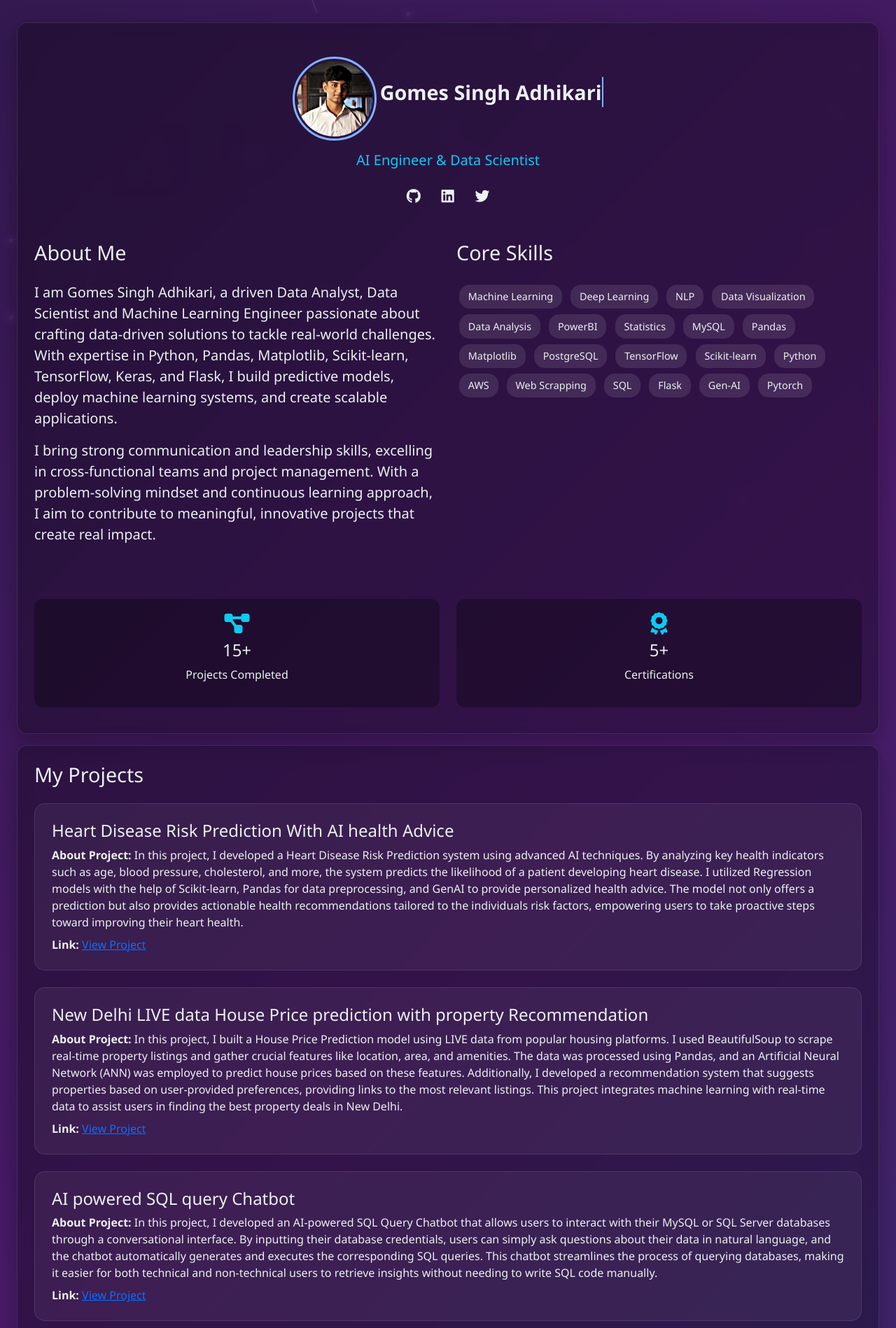
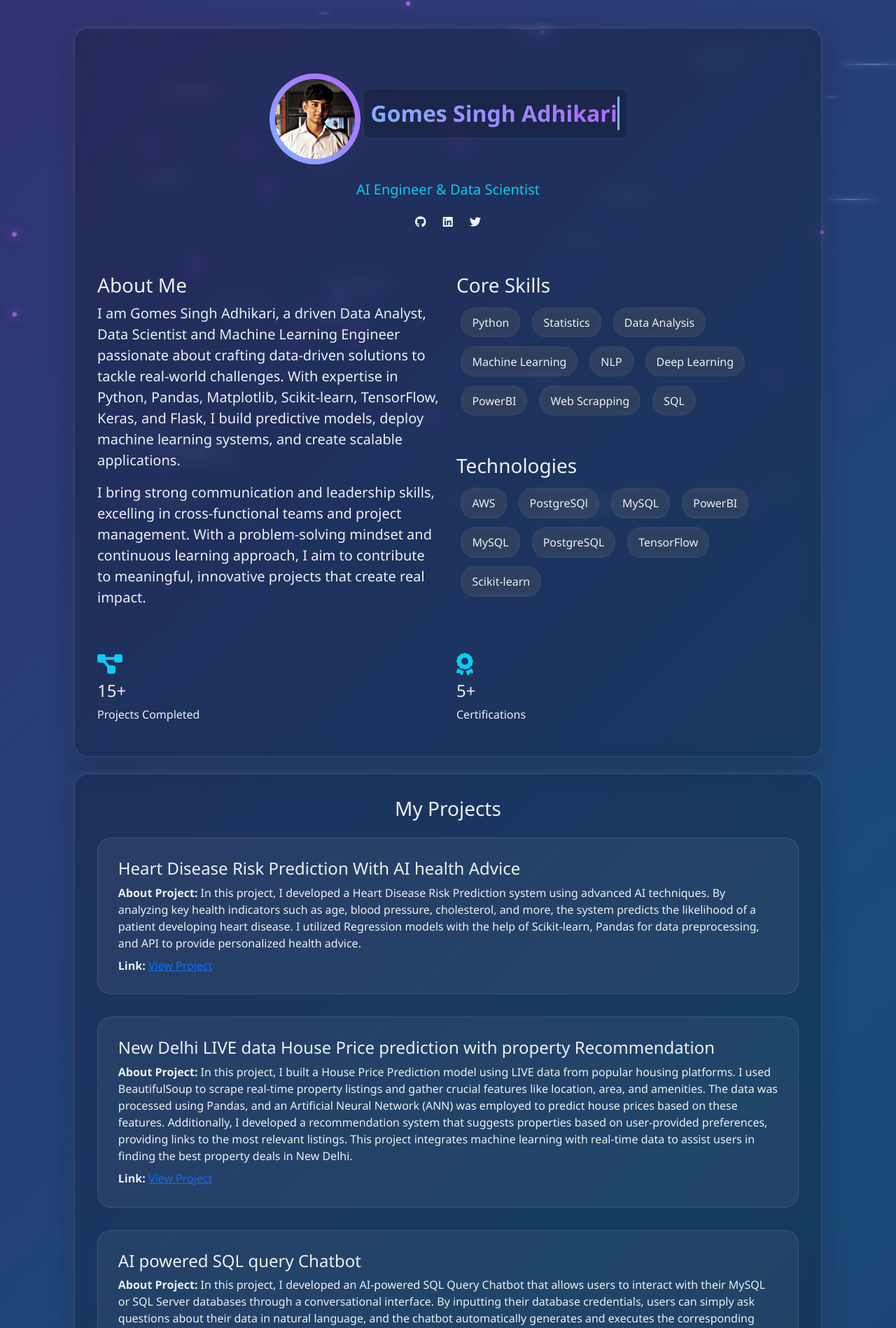
Before and after one commit to GomesAdhikari/Flask-Portfolio-Wesite-GOMES, a Flask app: page / in a window 1280 px wide. Shown: the top 1898 px of the page at 70% size. Run offline with Flask 3, Linux system fonts and the light colour scheme.

Commit message:
Added mre skills and categorised them

```diff
--- a/app.py
+++ b/app.py
@@ -5,7 +5,7 @@ app = Flask(__name__)
 PROJECTS = [
     {
         "title":'Heart Disease Risk Prediction With AI health Advice',
-        "About":'In this project, I developed a Heart Disease Risk Prediction system using advanced AI techniques. By analyzing key health indicators such as age, blood pressure, cholesterol, and more, the system predicts the likelihood of a patient developing heart disease. I utilized Regression models with the help of Scikit-learn, Pandas for data preprocessing, and GenAI to provide personalized health advice. The model not only offers a prediction but also provides actionable health recommendations tailored to the individuals risk factors, empowering users to take proactive steps toward improving their heart health.',
+        "About":'In this project, I developed a Heart Disease Risk Prediction system using advanced AI techniques. By analyzing key health indicators such as age, blood pressure, cholesterol, and more, the system predicts the likelihood of a patient developing heart disease. I utilized Regression models with the help of Scikit-learn, Pandas for data preprocessing, and API to provide personalized health advice.',
         "Link":'https://heart-disease-risk-prediction-with-ai.onrender.com/'
     },
     {
--- a/templates/index.html
+++ b/templates/index.html
@@ -11,9 +11,9 @@
     margin: 0;
     padding: 0;
     min-height: 100vh;
-            background: linear-gradient(135deg, #0a1520, #4a1b6a, #1a4b7a);
-            background-size: 300% 300%;
-            animation: gradientAnimation 10s ease infinite;
+    background: linear-gradient(135deg, #0a1520, #4a1b6a, #1a4b7a, #2c1f4a);
+    background-size: 400% 400%;
+    animation: gradientAnimation 15s ease infinite;
     font-family: 'Segoe UI', Arial, sans-serif;
     color: #ecf0f1;
     position: relative;
@@ -22,7 +22,9 @@
 
 @keyframes gradientAnimation {
     0% { background-position: 0% 50%; }
+    25% { background-position: 50% 100%; }
     50% { background-position: 100% 50%; }
+    75% { background-position: 50% 0%; }
     100% { background-position: 0% 50%; }
 }
 
@@ -34,97 +36,122 @@
     height: 100%;
     pointer-events: none;
     z-index: 0;
-            opacity: 0.6;
+    opacity: 0.8;
 }
 
 .node {
     position: absolute;
     width: 6px;
     height: 6px;
-            background-color: #4e316c;
+    background: radial-gradient(circle at center, #b266ff, #4e316c);
     border-radius: 50%;
-            animation: nodeFloat 3s infinite;
-            box-shadow: 0 0 15px #b266ff;
+    animation: nodeFloat 4s ease-in-out infinite;
+    box-shadow:
+        0 0 15px #b266ff,
+        0 0 25px rgba(178, 102, 255, 0.5),
+        0 0 35px rgba(178, 102, 255, 0.3);
+    transition: transform 0.3s ease;
+}
+
+.node:hover {
+    transform: scale(1.5);
 }
 
 .line {
     position: absolute;
-            height: 1px;
-            background-color: #bdd6fa;
-            opacity: 0.3;
+    height: 2px;
+    background: linear-gradient(90deg, transparent, #bdd6fa, transparent);
+    opacity: 0.4;
     transform-origin: left center;
-            animation: lineConnect 3s infinite;
-            box-shadow: 0 0 10px #a3c8ff;
+    animation: lineConnect 4s ease-in-out infinite;
+    box-shadow:
+        0 0 10px #a3c8ff,
+        0 0 20px rgba(163, 200, 255, 0.3);
 }
 
 @keyframes nodeFloat {
-            0%, 100% { transform: translate(0, 0) scale(1); }
-            50% { transform: translate(5px, -5px) scale(1.2); }
+    0% { transform: translate(0, 0) scale(1); filter: brightness(1); }
+    25% { transform: translate(8px, -8px) scale(1.3); filter: brightness(1.2); }
+    50% { transform: translate(0, -15px) scale(1.1); filter: brightness(1.4); }
+    75% { transform: translate(-8px, -8px) scale(1.3); filter: brightness(1.2); }
+    100% { transform: translate(0, 0) scale(1); filter: brightness(1); }
 }
 
 @keyframes lineConnect {
-            0%, 100% { opacity: 0.1; width: 0; }
-            50% { opacity: 0.4; width: 100px; }
+    0% { opacity: 0.1; width: 0; transform: scaleX(0); }
+    50% { opacity: 0.5; width: 120px; transform: scaleX(1); }
+    100% { opacity: 0.1; width: 0; transform: scaleX(0); }
 }
 
 .glass-container {
-            background: rgba(0, 0, 0, 0.3);
-            backdrop-filter: blur(10px);
-            border-radius: 15px;
+    background: rgba(0, 0, 0, 0.2);
+    backdrop-filter: blur(12px);
+    border-radius: 20px;
     border: 1px solid rgba(255, 255, 255, 0.1);
-            padding: 1.5rem;
-            margin: 1rem;
-            box-shadow: 0 8px 32px rgba(0, 0, 0, 0.3);
-            transition: transform 0.3s ease;
-            position: relative;
-            z-index: 1;
+    padding: 2rem;
+    margin: 1.5rem;
+    box-shadow:
+        0 8px 32px rgba(0, 0, 0, 0.3),
+        0 0 15px rgba(255, 255, 255, 0.1);
+    transition: all 0.4s cubic-bezier(0.4, 0, 0.2, 1);
+    transform: translateY(0);
 }
 
-        @media (max-width: 768px) {
-            .glass-container {
-                padding: 1rem;
-                margin: 0.5rem;
-            }
+.glass-container:hover {
+    transform: translateY(-5px);
+    box-shadow:
+        0 12px 40px rgba(0, 0, 0, 0.4),
+        0 0 20px rgba(255, 255, 255, 0.15);
 }
 
 .profile-section {
     text-align: center;
-            padding: 1.5rem 0;
+    padding: 2rem 0;
     position: relative;
 }
 
 .profile-image {
-            width: 120px;
-            height: 120px;
+    width: 130px;
+    height: 130px;
     border-radius: 50%;
-            border: 3px solid #80b3ff;
-            padding: 3px;
-            margin-bottom: 1rem;
-            animation: profilePulse 3s infinite;
+    border: 4px solid transparent;
+    background: linear-gradient(45deg, #80b3ff, #b266ff) border-box;
+    padding: 4px;
+    margin-bottom: 1.5rem;
+    animation: profilePulse 4s ease-in-out infinite;
+    transition: transform 0.3s ease;
 }
 
-        @media (max-width: 768px) {
-            .profile-image {
-                width: 100px;
-                height: 100px;
+.profile-image:hover {
+    transform: scale(1.05) rotate(5deg);
 }
+
+@keyframes profilePulse {
+    0% { box-shadow: 0 0 0 0 rgba(128, 179, 255, 0.4); }
+    70% { box-shadow: 0 0 0 20px rgba(128, 179, 255, 0); }
+    100% { box-shadow: 0 0 0 0 rgba(128, 179, 255, 0); }
 }
 
 .typing-container {
     display: inline-block;
-    margin: 15px 0;
-    width: fit-content;
+    margin: 20px 0;
+    padding: 10px;
+    background: rgba(0, 0, 0, 0.2);
+    border-radius: 8px;
 }
 
 .typing-text {
-    border-right: 2px solid #80b3ff;
+    border-right: 3px solid #80b3ff;
     overflow: hidden;
     white-space: nowrap;
     width: 0;
-    font-size: 1.8rem;
+    font-size: 2rem;
     font-weight: bold;
+    background: linear-gradient(45deg, #80b3ff, #b266ff);
+    -webkit-background-clip: text;
+    -webkit-text-fill-color: transparent;
     animation:
-        typing 2s steps(20, end) forwards,
+        typing 3s steps(25, end) forwards,
         blink-caret 0.75s step-end infinite;
 }
 
@@ -140,112 +167,80 @@
 
 .skill-badge {
     background: rgba(255, 255, 255, 0.1);
-            border-radius: 15px;
-            padding: 0.4rem 0.8rem;
-            margin: 0.25rem;
+    border-radius: 20px;
+    padding: 0.6rem 1rem;
+    margin: 0.4rem;
     display: inline-block;
-            transition: all 0.3s ease;
-            font-size: 0.9rem;
+    transition: all 0.3s cubic-bezier(0.4, 0, 0.2, 1);
+    cursor: pointer;
+    backdrop-filter: blur(5px);
 }
 
-        @media (max-width: 768px) {
-            .skill-badge {
-                padding: 0.3rem 0.6rem;
-                margin: 0.2rem;
-                font-size: 0.8rem;
-            }
-        }
-
-        .section-title {
-            font-size: 1.8rem;
-            margin-bottom: 1.5rem;
-            position: relative;
-            display: inline-block;
-        }
-
-        @media (max-width: 768px) {
-            .section-title {
-                font-size: 1.5rem;
-                margin-bottom: 1rem;
-            }
-
-            .lead {
-                font-size: 1rem;
-                line-height: 1.4;
-            }
-        }
-
-        .stats-card {
-            text-align: center;
-            padding: 1.2rem;
-            border-radius: 12px;
-            background: rgba(0, 0, 0, 0.3);
-            margin: 0.8rem 0;
-        }
-
-        @media (max-width: 768px) {
-            .stats-card {
-                padding: 1rem;
-                margin: 0.5rem 0;
-            }
-
-            .stats-card h4 {
-                font-size: 1.2rem;
-            }
-        }
-
-        .social-links {
-            margin-top: 1.5rem;
-        }
-
-        .social-links a {
-            color: #ecf0f1;
-            margin: 0 0.8rem;
-            font-size: 1.3rem;
-            transition: all 0.3s ease;
-        }
-
-        @media (max-width: 768px) {
-            .social-links a {
-                margin: 0 0.5rem;
-                font-size: 1.1rem;
-            }
+.skill-badge:hover {
+    background: rgba(255, 255, 255, 0.2);
+    transform: translateY(-3px);
+    box-shadow: 0 5px 15px rgba(0, 0, 0, 0.3);
 }
 
 .project-item {
     background: rgba(255, 255, 255, 0.05);
-            padding: 1.5rem;
-            margin-bottom: 1.5rem;
-            border-radius: 15px;
+    padding: 1.8rem;
+    margin-bottom: 2rem;
+    border-radius: 20px;
     border: 1px solid rgba(255, 255, 255, 0.1);
+    transition: all 0.4s cubic-bezier(0.4, 0, 0.2, 1);
+    position: relative;
+    overflow: hidden;
+}
+
+.project-item::before {
+    content: '';
+    position: absolute;
+    top: 0;
+    left: -100%;
+    width: 100%;
+    height: 100%;
+    background: linear-gradient(
+        90deg,
+        transparent,
+        rgba(255, 255, 255, 0.1),
+        transparent
+    );
+    transition: 0.5s;
+}
+
+.project-item:hover {
+    transform: translateY(-5px);
+    box-shadow: 0 8px 25px rgba(0, 0, 0, 0.3);
+}
+
+.project-item:hover::before {
+    left: 100%;
 }
 
 @media (max-width: 768px) {
-            .project-item {
-                padding: 1rem;
-                margin-bottom: 1rem;
+    .glass-container {
+        padding: 1.5rem;
+        margin: 1rem;
     }
 
-            .project-item h4 {
-                font-size: 1.2rem;
-                margin-bottom: 0.8rem;
-            }
+    .profile-image {
+        width: 110px;
+        height: 110px;
     }
 
-        .container {
-            max-width: 100%;
-            padding: 0.5rem;
+    .typing-text {
+        font-size: 1.6rem;
     }
 
-        @media (max-width: 768px) {
-            .row {
-                margin-left: -0.5rem;
-                margin-right: -0.5rem;
+    .skill-badge {
+        padding: 0.4rem 0.8rem;
+        margin: 0.3rem;
     }
 
-            .col-md-6 {
-                padding-left: 0.5rem;
-                padding-right: 0.5rem;
+    .project-item {
+        padding: 1.3rem;
+        margin-bottom: 1.5rem;
     }
 }
     </style>
@@ -263,9 +258,9 @@
                 <h2 class="h5 text-info mb-3">AI Engineer & Data Scientist</h2>
 
                 <div class="social-links">
-                    <a href="https://github.com/GomesAdhikari" title="GitHub"><i class="fab fa-github"></i></a>
-                    <a href="https://www.linkedin.com/in/gomesadhikari/" title="LinkedIn"><i class="fab fa-linkedin"></i></a>
-                    <a href="https://x.com/GomesAdhikari" title="Twitter"><i class="fab fa-twitter"></i></a>
+                    <a href="https://github.com/GomesAdhikari" title="GitHub" style="color: aliceblue;margin: 1%;"><i class="fab fa-github"></i></a>
+                    <a href="https://www.linkedin.com/in/gomesadhikari/" title="LinkedIn" style="color: aliceblue;margin: 1%"><i class="fab fa-linkedin"></i></a>
+                    <a href="https://x.com/GomesAdhikari" title="Twitter"><i class="fab fa-twitter" style="color: aliceblue;margin: 1%"></i></a>
                 </div>
             </div>
 
@@ -282,26 +277,26 @@
                 <div class="col-md-6">
                     <h3 class="section-title">Core Skills</h3>
                     <div class="skills-container">
+                        <span class="skill-badge">Python</span>
+                        <span class="skill-badge">Statistics</span>
+                        <span class="skill-badge">Data Analysis</span>
                         <span class="skill-badge">Machine Learning</span>
+                        <span class="skill-badge">NLP</span>
                         <span class="skill-badge">Deep Learning</span>
-                        <span class="skill-badge">NLP</span>
-                        <span class="skill-badge">Data Visualization</span>
-                        <span class="skill-badge">Data Analysis</span>
                         <span class="skill-badge">PowerBI</span>
-                        <span class="skill-badge">Statistics</span>
+                        <span class="skill-badge">Web Scrapping</span>
+                        <span class="skill-badge">SQL</span>
+                    </div>
+                    <h3 class="section-title" style="margin-top: 10%;">Technologies</h3>
+                    <div class="skills-container">
+                        <span class="skill-badge">AWS</span>
+                        <span class="skill-badge">PostgreSQl</span>
                         <span class="skill-badge">MySQL</span>
-                        <span class="skill-badge">Pandas</span>
-                        <span class="skill-badge">Matplotlib</span>
+                        <span class="skill-badge">PowerBI</span>
+                        <span class="skill-badge">MySQL</span>
                         <span class="skill-badge">PostgreSQL</span>
                         <span class="skill-badge">TensorFlow</span>
                         <span class="skill-badge">Scikit-learn</span>
-                        <span class="skill-badge">Python</span>
-                        <span class="skill-badge">AWS</span>
-                        <span class="skill-badge">Web Scrapping</span>
-                        <span class="skill-badge">SQL</span>
-                        <span class="skill-badge">Flask</span>
-                        <span class="skill-badge">Gen-AI</span>
-                        <span class="skill-badge">Pytorch</span>
                     </div>
                 </div>
             </div>
```
Lines whose indentation alone changed are shown as unchanged.
